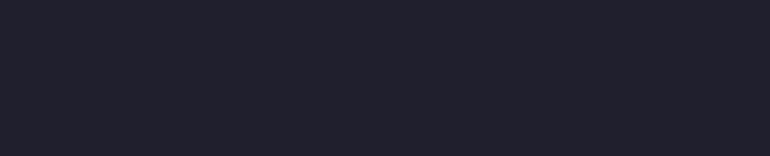
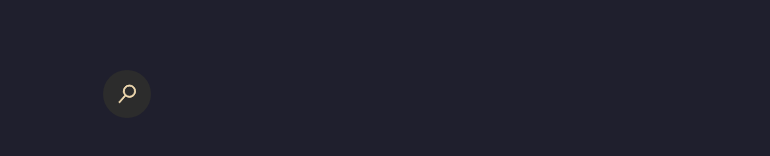
Before and after one commit to RazvanCretu/react-examples1, a React (Create React App) app: page / in a window 1280 px wide. Shown: the part 1306-1462 px from the top of the page, without its empty margins (193-963 px from the left). Built offline with nearby package versions, Linux system fonts and the light colour scheme.

Commit message:
Custom Input Component

```diff
--- a/src/App.js
+++ b/src/App.js
@@ -5,6 +5,7 @@
 import Burger4 from "./components/Burgers/Burger4";
 import Dropdown1 from "./components/Dropdowns/Dropdown1";
 import Dropdown2 from "./components/Dropdowns/Dropdown2";
+import Input1 from "./components/Inputs/Input1";
 import Container from "./components/Container";
 import styles from "./styles/App.module.css";
 
@@ -29,7 +30,9 @@
       <Container>
         <Dropdown2 />
       </Container>
-      <Container></Container>
+      <Container>
+        <Input1 />
+      </Container>
       <Container></Container>
     </div>
   );
--- a/src/components/Dropdowns/Dropdown2.js
+++ b/src/components/Dropdowns/Dropdown2.js
@@ -40,7 +40,7 @@
     }
   };
 
-  const animate = (i) => `${0.1 * i}s`;
+  const animate = (i) => `${0.2 * i}s`;
 
   return (
     <div className={styles.Wrapper} ref={containerRef}>
@@ -54,7 +54,7 @@
       <CSSTransition
         nodeRef={menuRef}
         in={isOpen}
-        timeout={1300}
+        timeout={1600}
         unmountOnExit
         classNames={{
           enterActive: styles.enter,
--- /dev/null
+++ b/src/components/Inputs/Input1.js
@@ -0,0 +1,39 @@
+import React, { useState, useRef } from "react";
+import styles from "../../styles/Inputs/Input1.module.css";
+import { VscSearch, VscArrowRight } from "react-icons/vsc";
+
+const Input1 = () => {
+  const inputRef = useRef(null);
+  const [inputVal, setInputVal] = useState("");
+
+  const handleChange = (e) => {
+    setInputVal(e.target.value);
+  };
+
+  const handleClick = () => {
+    inputRef.current.focus();
+  };
+
+  return (
+    <div className={styles.Wrapper}>
+      <input
+        type="text"
+        className={`${styles.Input} ${inputVal ? styles.Open : ""}`}
+        onChange={handleChange}
+        value={inputVal}
+        ref={inputRef}
+      />
+      {inputVal ? (
+        <span className={styles.Button}>
+          <VscArrowRight />
+        </span>
+      ) : (
+        <span className={styles.Button} onClick={handleClick}>
+          <VscSearch />
+        </span>
+      )}
+    </div>
+  );
+};
+
+export default Input1;
--- /dev/null
+++ b/src/styles/Inputs/Input1.module.css
@@ -0,0 +1,46 @@
+.Wrapper {
+    width: 48px;
+    height: 48px;
+    position: relative;
+    display: flex;
+    align-items:center;
+}
+
+.Input, .Button {
+    appearance: none;
+    top: 0;
+    right: 0;
+    margin: 0;
+    padding: 0;
+    border: none;
+    width: 100%;
+    height: 100%;
+    border-radius: 50px;
+}
+
+.Input{
+    color: azure;
+    position: absolute;
+    transition-property: width;
+    transition: .7s;
+    background-color: rgb(44, 44, 44);
+}
+
+.Input[type=text].Open, .Input[type=text]:focus {
+    width: 400% !important;
+    padding-left: 1rem;
+}
+
+.Button {
+    padding: 0 15px;
+    background-color: transparent;
+    z-index: 10;
+    cursor: pointer;
+}
+
+.Button svg {
+    color: wheat;
+    stroke-width: 1.1px;
+    width: 100%;
+    height: 100%;
+}
```
